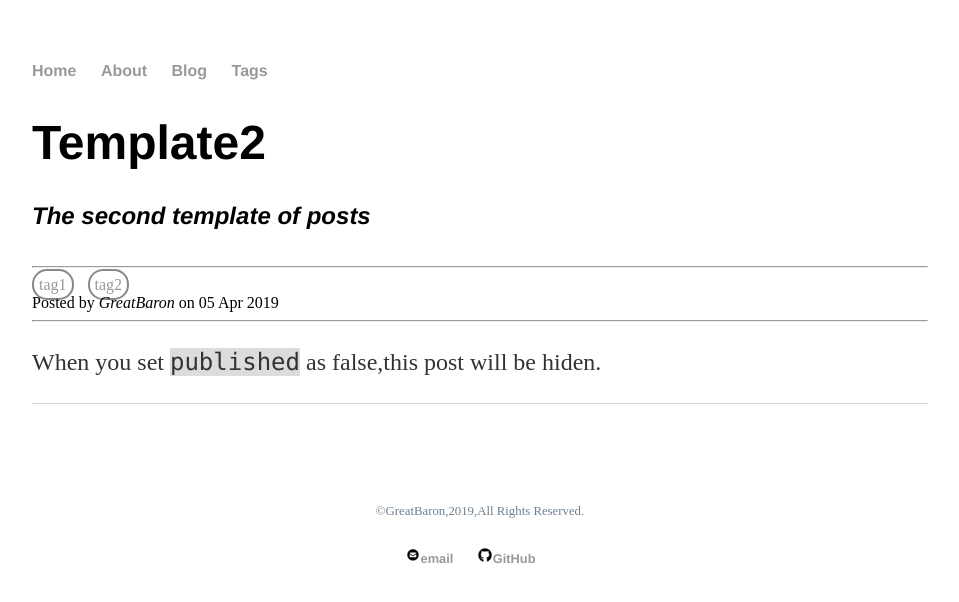
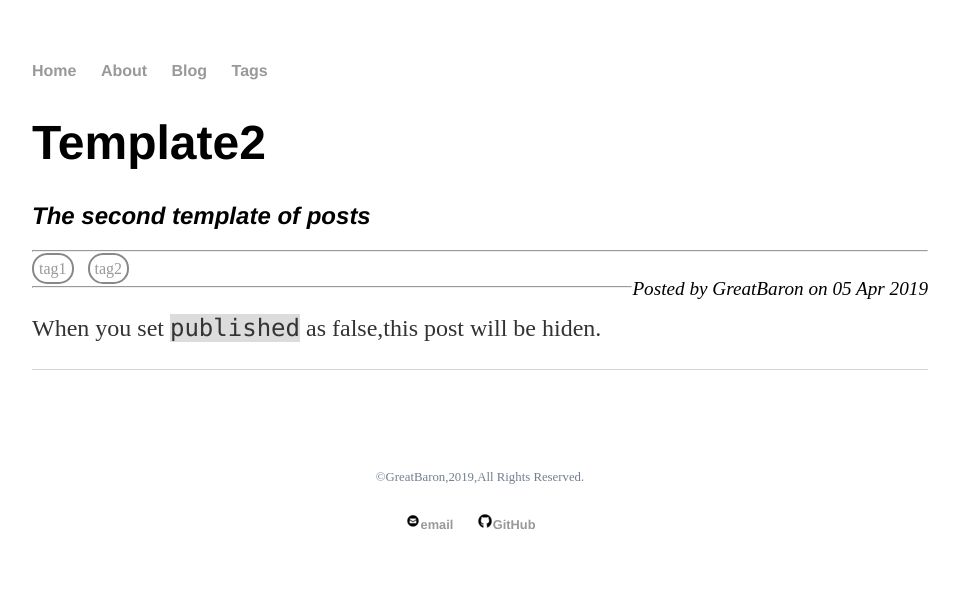
Before and after one commit to FameAndFarm/AndrewImalion.github.io, a Jekyll site: the page built from _posts/2019-04-05-template2.md, in a window 1280 px wide. Shown: the top 602 px of the page, without its empty margins (160-1119 px from the left). Built offline with Jekyll 4.4.1, drawn with Linux system fonts in a browser that asks for light colours.

Commit message:
Update main.css

```diff
--- a/css/main.css
+++ b/css/main.css
@@ -3,7 +3,7 @@ body { margin: 60px auto; width: 70%; }
 a { text-decoration: none; color: #999; }
 a:hover { text-decoration: underline; }
 
-p, ul { font-family:'Times New Roman',Times, serif;font-size: 1.5em; line-height: 1.4em; color: #333; }
+p, ul { font-family:'Times New Roman','Times', serif;font-size: 1.5em; line-height: 1.4em; color: #333; }
 
 h1, h2, h3, h4 { font-family: 'Helvetica', 'Arial', 'Sans-Serif'; }
 h1 { font-size: 3em;  }
@@ -29,6 +29,13 @@ ul.posts li { list-style: none; }
 .cv .download { float: right; font-size: .8em; text-transform: uppercase; }
 
 /* My Css*/
+.authorline {
+    font-family:'Times New Roman','Times', serif;
+    font-size: 1.2em;
+    font-style: italic;
+    float: right;
+}
+
 .post-abstract {
     line-height:50%;
     font-size: 0.6em;
@@ -38,7 +45,7 @@ ul.posts li { list-style: none; }
 .tag {
     border-radius: 15px;
     border: 2px solid #888888;
-    margin: 0px 10px 0px 0px;
+    margin: 0px 10px 10px 0px;
     padding: 5px;
     width: auto;
     height: 80px;
@@ -47,6 +54,13 @@ ul.posts li { list-style: none; }
 .subheading{
     font-size: 1.5em;
     font-style: italic;
+}
+
+.desheading {
+    font-family:'Times New Roman','Times', serif;
+    font-size: 0.75em;
+    font-style: italic;
+    float: center;
 }
 
 code {
```
